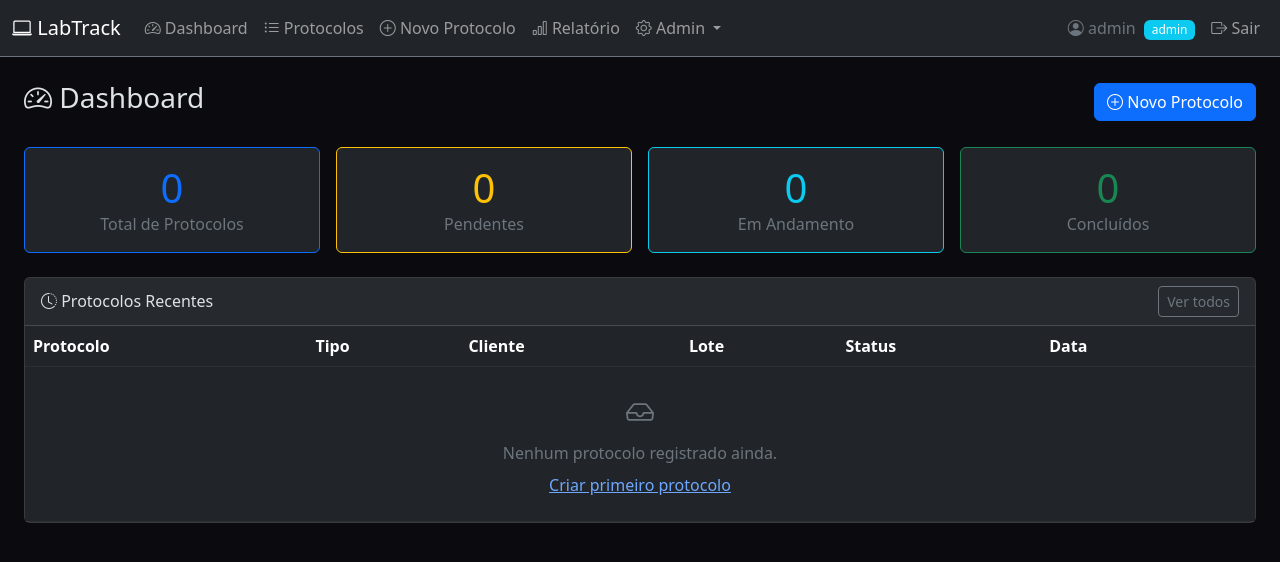
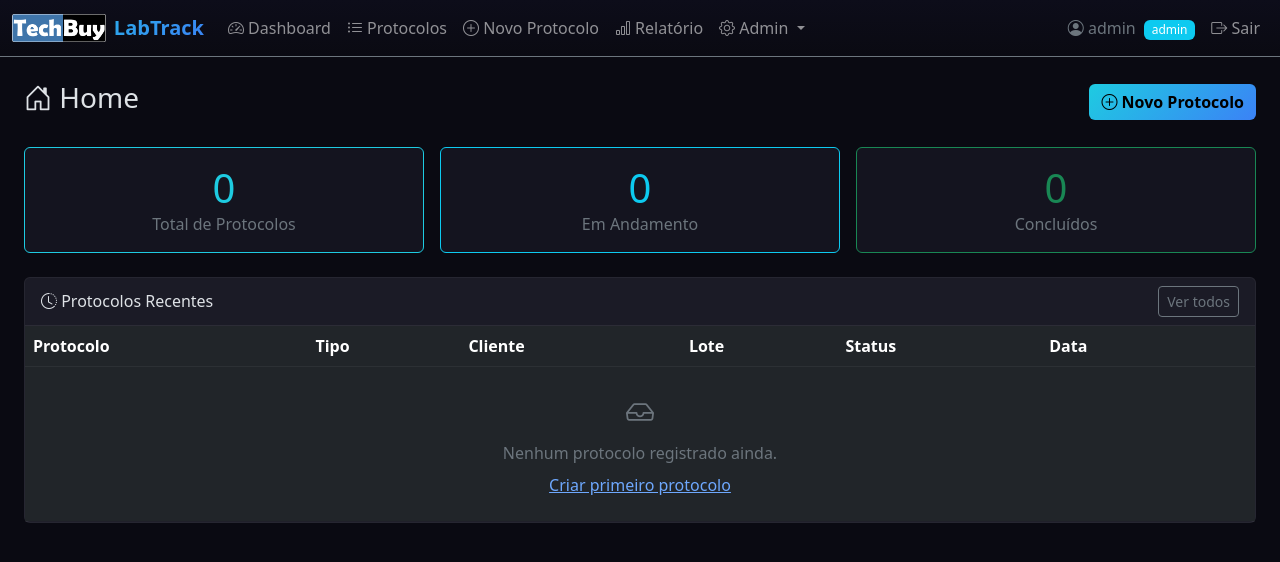
Before and after one commit to DevFlavioCallega23/ProjetoNovoControleLab, a Flask app: page / in a window 1280 px wide. Shown: the top 562 px of the page. Run offline with Flask 3, Linux system fonts and the light colour scheme; a user stored in the database is signed in.

Commit message:
Atualiza visual TechBuy: logo, cores, nova pesquisa por Pedido/NS, tipo 'Não comprado na TechBuy', dashboard Home

```diff
--- a/app/forms.py
+++ b/app/forms.py
@@ -13,7 +13,8 @@ class ProtocolForm(FlaskForm):
         ('ponta_entrega', 'Ponta Entrega'),
         ('venda_ponta_entrega', 'Venda Ponta Entrega'),
         ('rma', 'RMA (Garantia)'),
-        ('servico', 'Serviço Fora de Garantia')
+        ('servico', 'Serviço Fora de Garantia'),
+        ('nao_comprado', 'Não comprado na TechBuy')
     ], validators=[DataRequired()])
     client_name = StringField('Cliente / Nome', validators=[Optional(), Length(max=200)])
     contact = StringField('Contato', validators=[Optional(), Length(max=100)])
--- a/app/models.py
+++ b/app/models.py
@@ -65,7 +65,8 @@ class Protocol(db.Model):
         'ponta_entrega': 'Ponta Entrega',
         'venda_ponta_entrega': 'Venda Ponta Entrega',
         'rma': 'RMA (Garantia)',
-        'servico': 'Serviço Fora de Garantia'
+        'servico': 'Serviço Fora de Garantia',
+        'nao_comprado': 'Não comprado na TechBuy'
     }
 
     STATUS_LABELS = {
--- a/app/routes/main.py
+++ b/app/routes/main.py
@@ -9,11 +9,10 @@ main_bp = Blueprint('main', __name__)
 @login_required
 def dashboard():
     total = Protocol.query.count()
-    pendentes = Protocol.query.filter_by(status='pendente').count()
     andamento = Protocol.query.filter_by(status='andamento').count()
     concluidos = Protocol.query.filter_by(status='concluido').count()
     recentes = Protocol.query.order_by(Protocol.created_at.desc()).limit(10).all()
     return render_template('dashboard.html',
-        total=total, pendentes=pendentes,
+        total=total,
         andamento=andamento, concluidos=concluidos,
         recentes=recentes)
--- a/app/static/css/style.css
+++ b/app/static/css/style.css
@@ -1,9 +1,19 @@
+:root {
+    --tb-primary: #1ecbe1;
+    --tb-primary-dark: #17a9bd;
+    --tb-gradient: linear-gradient(135deg, #1ecbe1, #3b82f6);
+    --tb-bg: #0a0a12;
+    --tb-card: #14141f;
+    --tb-border: rgba(255,255,255,0.08);
+}
+
 body {
-    background-color: #0a0a0f;
+    background-color: var(--tb-bg);
 }
 
 .card {
-    border-color: rgba(255, 255, 255, 0.1);
+    border-color: var(--tb-border);
+    background-color: var(--tb-card);
 }
 
 .table > :not(caption) > * > * {
@@ -11,7 +21,16 @@ body {
 }
 
 .navbar {
-    border-bottom: 1px solid rgba(255, 255, 255, 0.1);
+    border-bottom: 1px solid var(--tb-border);
+    background: linear-gradient(180deg, #0d0d1a 0%, var(--tb-bg) 100%) !important;
+}
+
+.navbar-brand {
+    background: var(--tb-gradient);
+    -webkit-background-clip: text;
+    -webkit-text-fill-color: transparent;
+    background-clip: text;
+    font-weight: 700;
 }
 
 .nav-link:hover {
@@ -33,8 +52,8 @@ body {
 }
 
 .pagination .page-item.active .page-link {
-    background-color: #0d6efd;
-    border-color: #0d6efd;
+    background: var(--tb-gradient);
+    border-color: transparent;
 }
 
 .clickable-row {
@@ -42,7 +61,7 @@ body {
 }
 
 .clickable-row:hover {
-    background-color: rgba(13, 110, 253, 0.08) !important;
+    background-color: rgba(30, 203, 225, 0.06) !important;
 }
 
 .clickable-row .action-btns {
@@ -56,3 +75,68 @@ body {
 .field-group {
     transition: opacity 0.2s;
 }
+
+.btn-primary {
+    background: var(--tb-gradient);
+    border: none;
+    color: #000;
+    font-weight: 600;
+}
+
+.btn-primary:hover {
+    background: linear-gradient(135deg, #17a9bd, #2563eb);
+    color: #000;
+}
+
+.btn-outline-info {
+    border-color: var(--tb-primary);
+    color: var(--tb-primary);
+}
+
+.btn-outline-info:hover {
+    background: var(--tb-primary);
+    color: #000;
+}
+
+.border-primary {
+    border-color: var(--tb-primary) !important;
+}
+
+.text-primary {
+    color: var(--tb-primary) !important;
+}
+
+.bg-primary {
+    background: var(--tb-gradient) !important;
+}
+
+.alert-success {
+    background: rgba(30, 203, 225, 0.15);
+    border-color: var(--tb-primary);
+    color: var(--tb-primary);
+}
+
+.form-control:focus,
+.form-select:focus {
+    border-color: var(--tb-primary);
+    box-shadow: 0 0 0 0.2rem rgba(30, 203, 225, 0.25);
+}
+
+.dashboard-title {
+    font-size: 1.5rem;
+    font-weight: 700;
+    background: var(--tb-gradient);
+    -webkit-background-clip: text;
+    -webkit-text-fill-color: transparent;
+    background-clip: text;
+}
+
+.card-header {
+    background: rgba(255,255,255,0.03);
+    border-bottom-color: var(--tb-border);
+}
+
+.card .card-footer {
+    background: rgba(255,255,255,0.02);
+    border-top-color: var(--tb-border);
+}
--- a/app/templates/base.html
+++ b/app/templates/base.html
@@ -12,8 +12,9 @@
     {% if current_user.is_authenticated %}
     <nav class="navbar navbar-expand-lg navbar-dark bg-dark border-bottom border-secondary mb-4">
         <div class="container-fluid">
-            <a class="navbar-brand" href="{{ url_for('main.dashboard') }}">
-                <i class="bi bi-laptop"></i> LabTrack
+            <a class="navbar-brand d-flex align-items-center gap-2" href="{{ url_for('main.dashboard') }}">
+                <img src="{{ url_for('static', filename='img/techbuy-logo.png') }}" alt="TechBuy" height="28" class="d-inline-block">
+                LabTrack
             </a>
             <button class="navbar-toggler" type="button" data-bs-toggle="collapse" data-bs-target="#navbarNav">
                 <span class="navbar-toggler-icon"></span>
--- a/app/templates/dashboard.html
+++ b/app/templates/dashboard.html
@@ -1,7 +1,7 @@
 {% extends "base.html" %}
 {% block content %}
 <div class="d-flex justify-content-between align-items-center mb-4">
-    <h3><i class="bi bi-speedometer2"></i> Dashboard</h3>
+    <h3><i class="bi bi-house-door"></i> Home</h3>
     {% if current_user.is_manager() %}
     <a href="{{ url_for('protocols.create_protocol') }}" class="btn btn-primary">
         <i class="bi bi-plus-circle"></i> Novo Protocolo
@@ -10,7 +10,7 @@
 </div>
 
 <div class="row g-3 mb-4">
-    <div class="col-md-3">
+    <div class="col-md-4">
         <div class="card border-primary">
             <div class="card-body text-center">
                 <h1 class="text-primary mb-0">{{ total }}</h1>
@@ -18,15 +18,7 @@
             </div>
         </div>
     </div>
-    <div class="col-md-3">
-        <div class="card border-warning">
-            <div class="card-body text-center">
-                <h1 class="text-warning mb-0">{{ pendentes }}</h1>
-                <p class="text-secondary mb-0">Pendentes</p>
-            </div>
-        </div>
-    </div>
-    <div class="col-md-3">
+    <div class="col-md-4">
         <div class="card border-info">
             <div class="card-body text-center">
                 <h1 class="text-info mb-0">{{ andamento }}</h1>
@@ -34,7 +26,7 @@
             </div>
         </div>
     </div>
-    <div class="col-md-3">
+    <div class="col-md-4">
         <div class="card border-success">
             <div class="card-body text-center">
                 <h1 class="text-success mb-0">{{ concluidos }}</h1>
--- a/app/templates/protocols/report.html
+++ b/app/templates/protocols/report.html
@@ -19,7 +19,7 @@
                             {% for type_key, count in by_type.items() %}
                             <tr>
                                 <td>
-                                    {% set labels = {'venda': 'Venda', 'ponta_entrega': 'Ponta Entrega', 'venda_ponta_entrega': 'Venda Ponta Entrega', 'rma': 'RMA (Garantia)', 'servico': 'Serviço'} %}
+                                    {% set labels = {'venda': 'Venda', 'ponta_entrega': 'Ponta Entrega', 'venda_ponta_entrega': 'Venda Ponta Entrega', 'rma': 'RMA (Garantia)', 'servico': 'Serviço', 'nao_comprado': 'Não comprado na TechBuy'} %}
                                     {{ labels.get(type_key, type_key) }}
                                 </td>
                                 <td class="text-end"><strong>{{ count }}</strong></td>
```
Also changed, not shown: app/routes/protocols.py (+3 -6 lines), app/templates/protocols/create.html (+4 -4 lines), app/templates/protocols/list.html (+5 -16 lines), app/static/img/techbuy-logo.png (added), labtrack.db (deleted), 1 other file.
